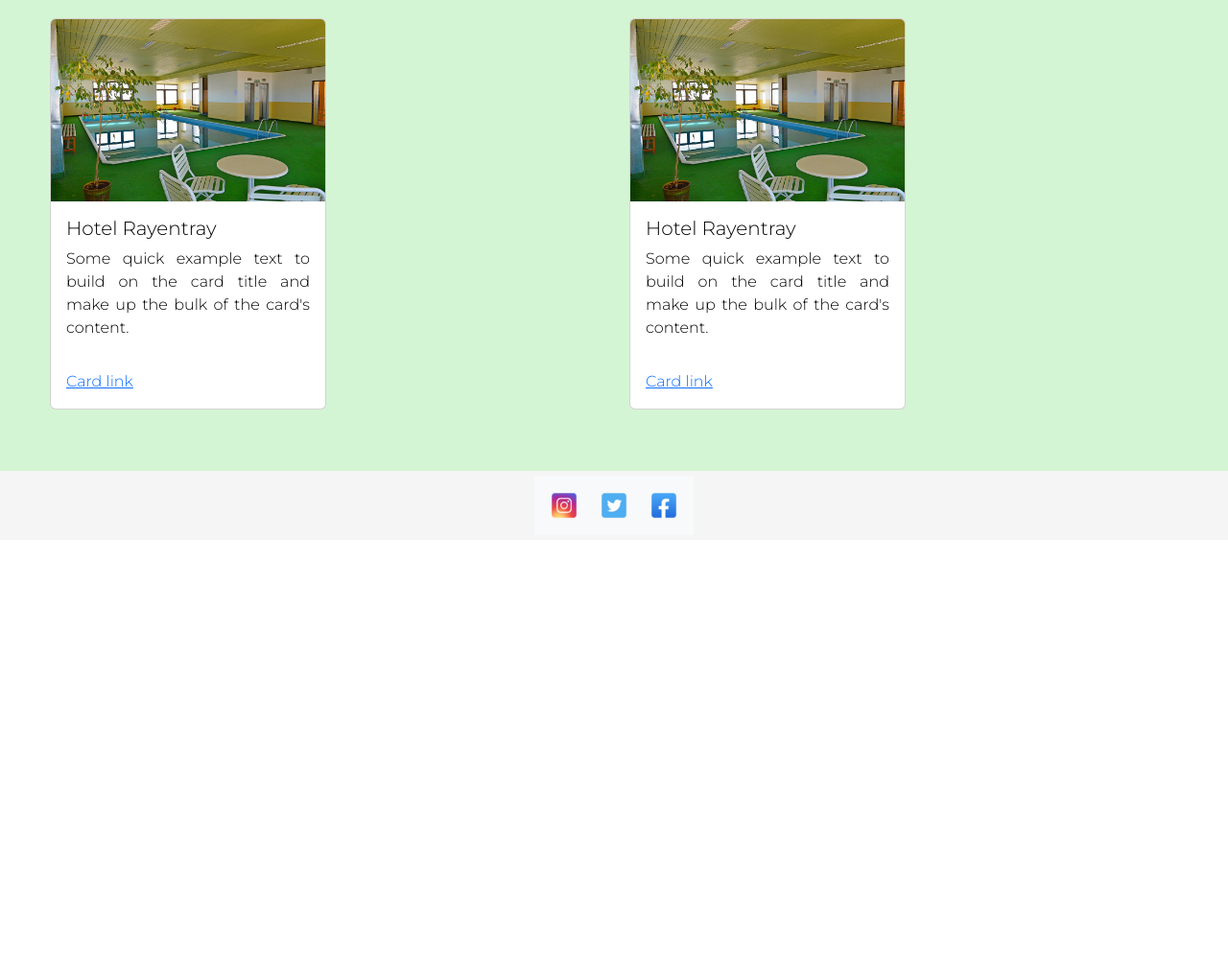
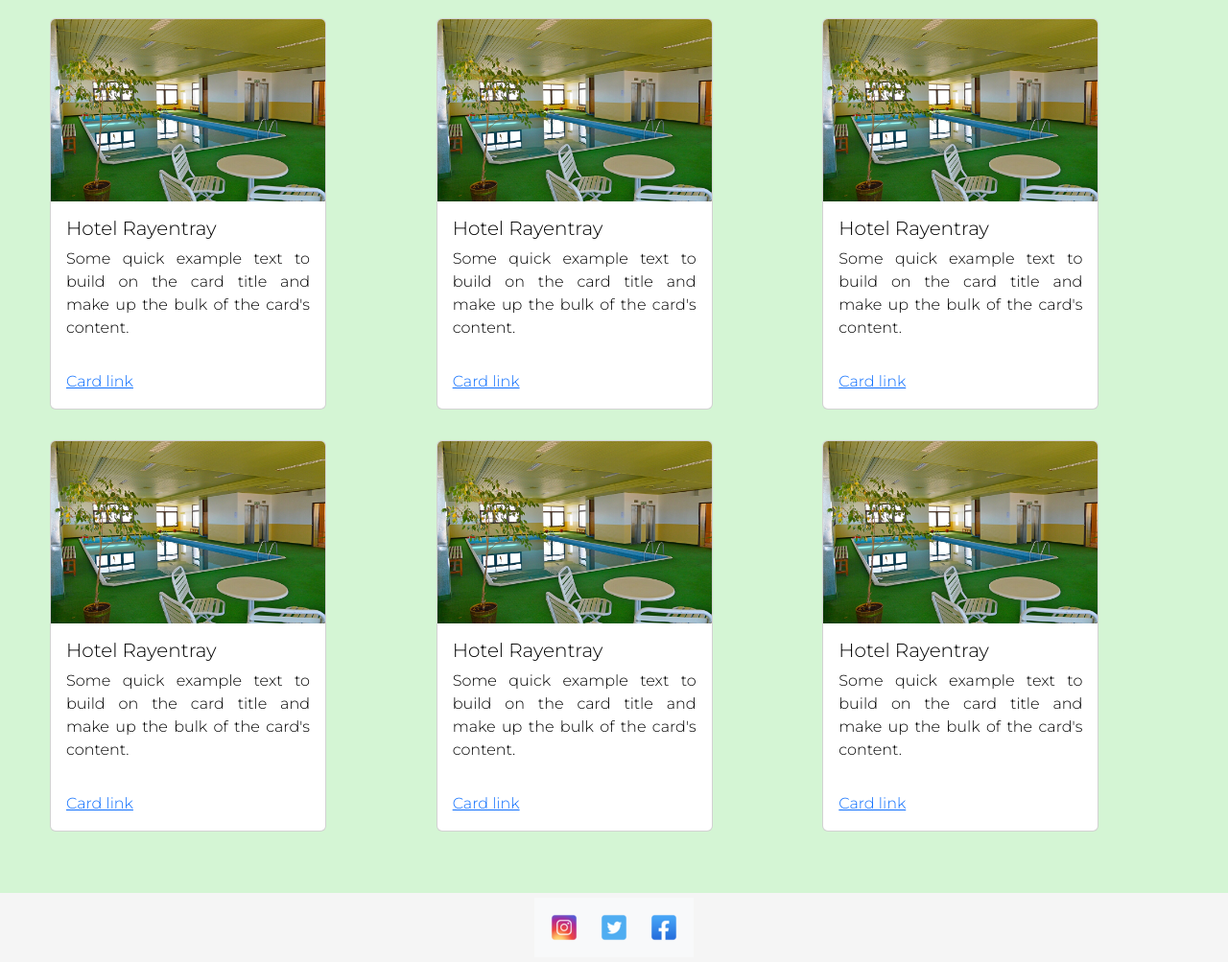
Before and after one commit to mariananizetich/JS10-MarianaNizetich, a plain HTML site: page pages/hoteles.html in a window 1280 px wide. Shown: the part 256-1259 px from the top of the page at 96% size. Before the commit the page ends 819 px from the top, so only its background shows below. Drawn offline with nearby package versions, Linux system fonts and the light colour scheme.

Commit message:
corrijo cards

```diff
--- a/pages/hoteles.html
+++ b/pages/hoteles.html
@@ -49,7 +49,7 @@
     <main>
       <h3 class="hoteles">Hoteles</h3>
       <div class="row p-5">
-      <div class="col-sm-6 col-md-6 p-3 d-flex align-items-center">
+      <div class="col-sm-4 col-md-4 p-3 d-flex align-items-center">
         <div class="card" style="width: 18rem;">
           <img src="../multimedia/Hotel Rayentray.png" class="card-img-top" alt="...">
           <div class="card-body">
@@ -61,7 +61,7 @@
           </div>
         </div>
         </div>
-        <div class="col-sm-6 col-md-6 p-3 d-flex align-items-center">
+        <div class="col-sm-4 col-md-4 p-3 d-flex align-items-center">
           <div class="card" style="width: 18rem;">
             <img src="../multimedia/Hotel Rayentray.png" class="card-img-top" alt="...">
             <div class="card-body">
@@ -73,6 +73,54 @@
             </div>
           </div>
           </div>
+          <div class="col-sm-4 col-md-4 p-3 d-flex align-items-center">
+            <div class="card" style="width: 18rem;">
+              <img src="../multimedia/Hotel Rayentray.png" class="card-img-top" alt="...">
+              <div class="card-body">
+                <h5 class="card-title">Hotel Rayentray</h5>
+                <p class="card-text">Some quick example text to build on the card title and make up the bulk of the card's content.</p>
+              </div>
+              <div class="card-body">
+                <a href="#" class="card-link">Card link</a>
+              </div>
+            </div>
+            </div>
+            <div class="col-sm-4 col-md-4 p-3 d-flex align-items-center">
+              <div class="card" style="width: 18rem;">
+                <img src="../multimedia/Hotel Rayentray.png" class="card-img-top" alt="...">
+                <div class="card-body">
+                  <h5 class="card-title">Hotel Rayentray</h5>
+                  <p class="card-text">Some quick example text to build on the card title and make up the bulk of the card's content.</p>
+                </div>
+                <div class="card-body">
+                  <a href="#" class="card-link">Card link</a>
+                </div>
+              </div>
+              </div>
+              <div class="col-sm-4 col-md-4 p-3 d-flex align-items-center">
+                <div class="card" style="width: 18rem;">
+                  <img src="../multimedia/Hotel Rayentray.png" class="card-img-top" alt="...">
+                  <div class="card-body">
+                    <h5 class="card-title">Hotel Rayentray</h5>
+                    <p class="card-text">Some quick example text to build on the card title and make up the bulk of the card's content.</p>
+                  </div>
+                  <div class="card-body">
+                    <a href="#" class="card-link">Card link</a>
+                  </div>
+                </div>
+                </div>
+                <div class="col-sm-4 col-md-4 p-3 d-flex align-items-center">
+                  <div class="card" style="width: 18rem;">
+                    <img src="../multimedia/Hotel Rayentray.png" class="card-img-top" alt="...">
+                    <div class="card-body">
+                      <h5 class="card-title">Hotel Rayentray</h5>
+                      <p class="card-text">Some quick example text to build on the card title and make up the bulk of the card's content.</p>
+                    </div>
+                    <div class="card-body">
+                      <a href="#" class="card-link">Card link</a>
+                    </div>
+                  </div>
+                  </div>
 
 
       </div>
```
